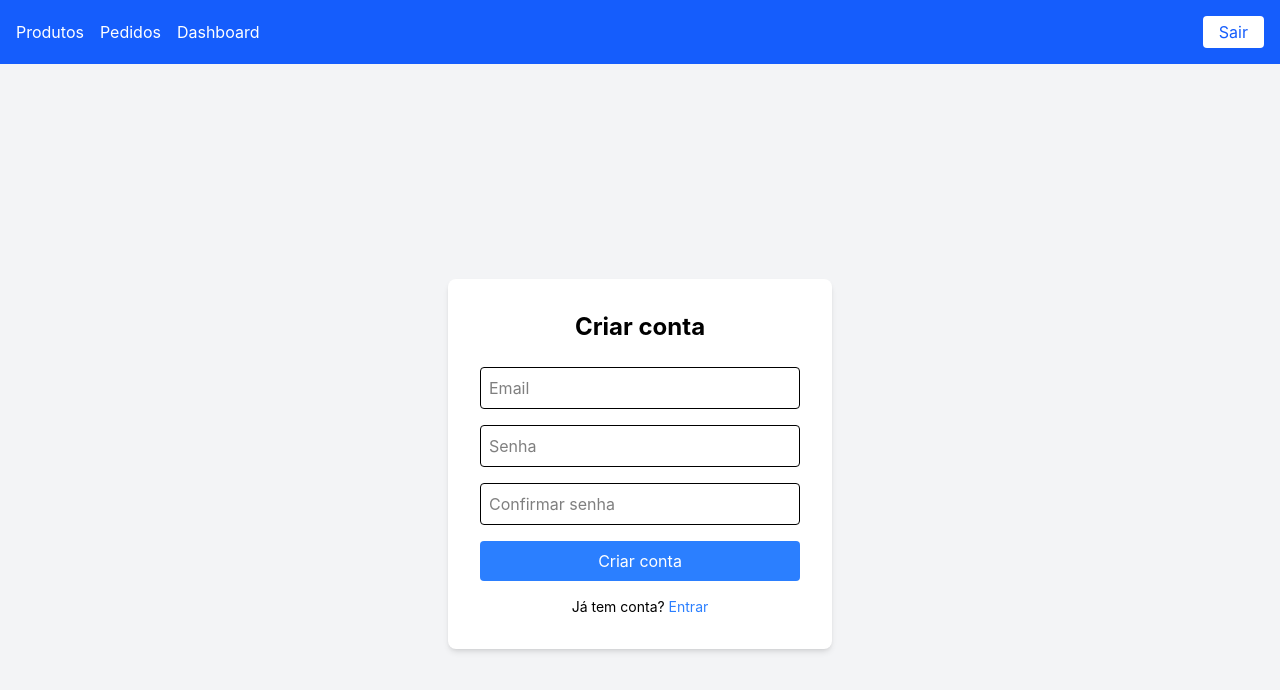
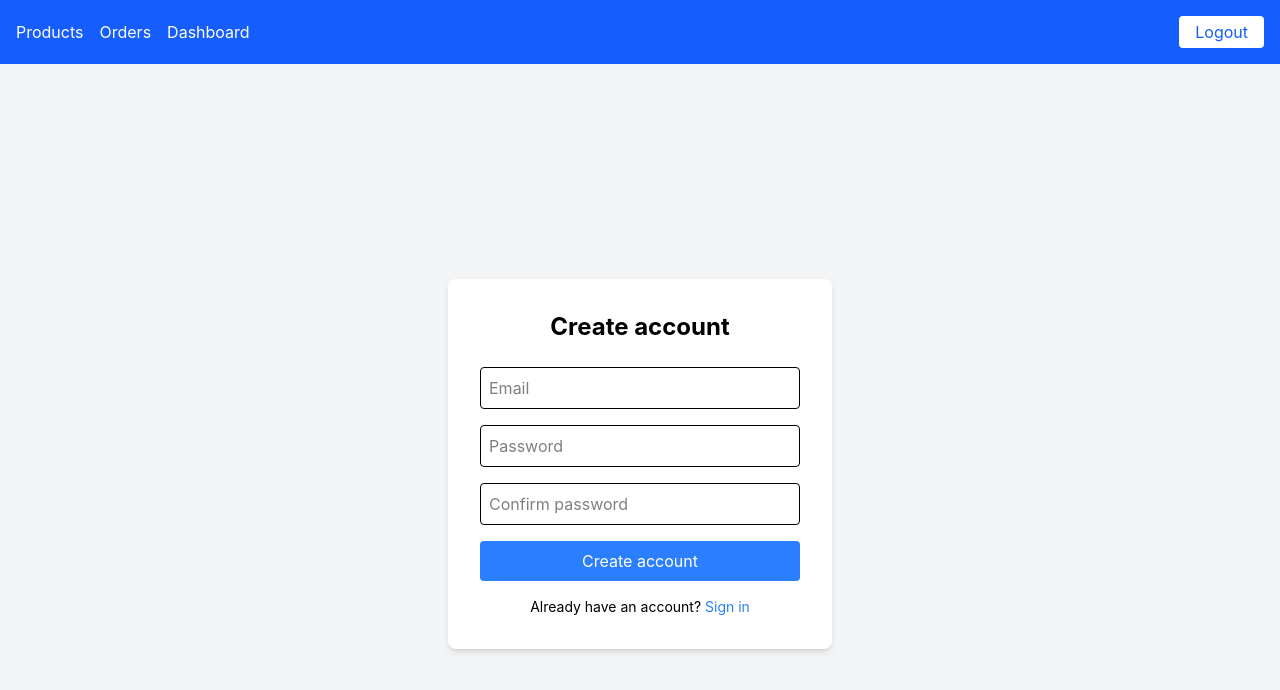
Before and after one commit to reversonthaiam/ecommerce-frontend, a Vue app: page /register in a window 1280 px wide. Shown: the top 690 px of the page. Built offline with nearby package versions, Linux system fonts and the light colour scheme; sample sign-in values are in the browser's storage; the HTML template or start-up script is replaced by a standard one.

Commit message:
feat: translate the view to english

```diff
--- a/src/components/Navbar.vue
+++ b/src/components/Navbar.vue
@@ -1,12 +1,12 @@
 <template>
   <nav class="bg-blue-600 text-white p-4 flex justify-between items-center">
     <div class="flex gap-4">
-      <router-link to="/products" class="hover:underline">Produtos</router-link>
-      <router-link to="/orders" class="hover:underline">Pedidos</router-link>
+      <router-link to="/products" class="hover:underline">Products</router-link>
+      <router-link to="/orders" class="hover:underline">Orders</router-link>
       <router-link to="/dashboard" class="hover:underline">Dashboard</router-link>
     </div>
     <button @click="handleLogout" class="bg-white text-blue-600 px-4 py-1 rounded hover:bg-gray-100">
-      Sair
+      Logout
     </button>
   </nav>
 </template>
--- a/src/stores/counter.ts
+++ /dev/null
@@ -1,12 +0,0 @@
-import { ref, computed } from 'vue'
-import { defineStore } from 'pinia'
-
-export const useCounterStore = defineStore('counter', () => {
-  const count = ref(0)
-  const doubleCount = computed(() => count.value * 2)
-  function increment() {
-    count.value++
-  }
-
-  return { count, doubleCount, increment }
-})
--- a/src/views/Dashboard.vue
+++ b/src/views/Dashboard.vue
@@ -4,19 +4,19 @@
 
     <div class="grid grid-cols-3 gap-4">
       <div class="bg-white rounded-lg shadow p-4">
-        <h2 class="font-bold text-gray-500 mb-2">Total de vendas hoje</h2>
+        <h2 class="font-bold text-gray-500 mb-2">Total sales today</h2>
         <p class="text-2xl font-bold">R$ {{ dashboardData.total_sales_today }}</p>
       </div>
 
       <div class="bg-white rounded-lg shadow p-4">
-        <h2 class="font-bold text-gray-500 mb-2">Produtos mais vendidos</h2>
+        <h2 class="font-bold text-gray-500 mb-2">Best selling products</h2>
         <div v-for="(quantity, name) in dashboardData.best_selling_products" :key="name">
-          <p>{{ name }}: {{ quantity }} unidades</p>
+          <p>{{ name }}: {{ quantity }} units</p>
         </div>
       </div>
 
       <div class="bg-white rounded-lg shadow p-4">
-        <h2 class="font-bold text-gray-500 mb-2">Receita por categoria</h2>
+        <h2 class="font-bold text-gray-500 mb-2">Revenue by category</h2>
         <div v-for="(revenue, name) in dashboardData.revenue_by_category" :key="name">
           <p>{{ name }}: R$ {{ revenue }}</p>
         </div>
--- a/src/views/Login.vue
+++ b/src/views/Login.vue
@@ -5,16 +5,16 @@
       <form @submit.prevent="handleLogin" class="flex flex-col gap-4">
         <input v-model="email" type="email" placeholder="Email"
           class="border rounded p-2 outline-none focus:border-blue-500" />
-        <input v-model="password" type="password" placeholder="Senha"
+        <input v-model="password" type="password" placeholder="Password"
           class="border rounded p-2 outline-none focus:border-blue-500" />
         <button type="submit" class="bg-blue-500 text-white p-2 rounded hover:bg-blue-600">
-          Entrar
+          Sign in
         </button>
       </form>
       <p class="text-center mt-4 text-sm">
-        Não tem conta?
+        Don't have an account?
         <router-link to="/register" class="text-blue-500 hover:underline">
-          Cadastre-se
+          Sign up
         </router-link>
       </p>
       <p v-if="error" class="text-red-500 text-center mt-2">{{ error }}</p>
@@ -39,7 +39,7 @@ async function handleLogin() {
     await authStore.login(email.value, password.value)
     router.push('/products')
   } catch (e) {
-    error.value = 'Email ou senha inválidos'
+    error.value = 'Invalid email or password'
   }
 }
 </script>
--- a/src/views/Orders.vue
+++ b/src/views/Orders.vue
@@ -1,6 +1,6 @@
 <template>
   <div class="p-8">
-    <h1 class="text-2xl font-bold mb-6">Meus Pedidos</h1>
+    <h1 class="text-2xl font-bold mb-6">My Orders</h1>
 
     <div class="flex flex-col gap-4">
       <div v-for="order in orders" :key="order.id" class="bg-white rounded-lg shadow p-4">
--- a/src/views/Products.vue
+++ b/src/views/Products.vue
@@ -1,6 +1,8 @@
 <template>
   <div class="p-8">
-    <h1 class="text-2xl font-bold mb-6">Escolha seu produto</h1>
+    <h1 class="text-2xl font-bold mb-6">Choose your product</h1>
+
+    <p v-if="message" class="mb-4 text-green-500">{{ message }}</p>
 
     <section class="grid grid-cols-3 gap-4">
       <div v-for="product in products" :key="product.id" class="bg-white rounded-lg shadow p-4">
@@ -9,10 +11,9 @@
           <p class="text-gray-500">R$ {{ product.price }}</p>
         </div>
         <button @click="handleBuy(product.id)" class="mt-4 bg-blue-500 text-white px-4 py-2 rounded hover:bg-blue-600">
-          Comprar
+          Buy
         </button>
       </div>
-      <p v-if="message" class="mb-4 text-green-500">{{ message }}</p>
     </section>
   </div>
 </template>
@@ -38,10 +39,9 @@ const handleBuy = async (id: number) => {
         ]
       }
     })
-    message.value = 'Pedido realizado com sucesso!'
+    message.value = 'Order placed successfully!'
   } catch (e) {
-    message.value = 'Erro ao realizar pedido'
+    message.value = 'Error placing order'
   }
 }
-
 </script>
--- a/src/views/Register.vue
+++ b/src/views/Register.vue
@@ -1,21 +1,21 @@
 <template>
   <div class="min-h-screen bg-gray-100 flex items-center justify-center">
     <div class="bg-white p-8 rounded-lg shadow-md w-96">
-      <h1 class="text-2xl font-bold text-center mb-6">Criar conta</h1>
+      <h1 class="text-2xl font-bold text-center mb-6">Create account</h1>
       <form @submit.prevent="handleRegister" class="flex flex-col gap-4">
         <input v-model="email" type="email" placeholder="Email"
           class="border rounded p-2 outline-none focus:border-blue-500" />
-        <input v-model="password" type="password" placeholder="Senha"
+        <input v-model="password" type="password" placeholder="Password"
           class="border rounded p-2 outline-none focus:border-blue-500" />
-        <input v-model="passwordConfirmation" type="password" placeholder="Confirmar senha"
+        <input v-model="passwordConfirmation" type="password" placeholder="Confirm password"
           class="border rounded p-2 outline-none focus:border-blue-500" />
         <button type="submit" class="bg-blue-500 text-white p-2 rounded hover:bg-blue-600">
-          Criar conta
+          Create account
         </button>
       </form>
       <p class="text-center mt-4 text-sm">
-        Já tem conta?
-        <router-link to="/login" class="text-blue-500 hover:underline">Entrar</router-link>
+        Already have an account?
+        <router-link to="/login" class="text-blue-500 hover:underline">Sign in</router-link>
       </p>
       <p v-if="error" class="text-red-500 text-center mt-2">{{ error }}</p>
     </div>
@@ -40,7 +40,7 @@ async function handleRegister() {
     await authStore.register(email.value, password.value, passwordConfirmation.value)
     router.push('/login')
   } catch (e) {
-    error.value = 'Erro ao criar conta'
+    error.value = 'Error creating account'
   }
 }
 </script>
```
